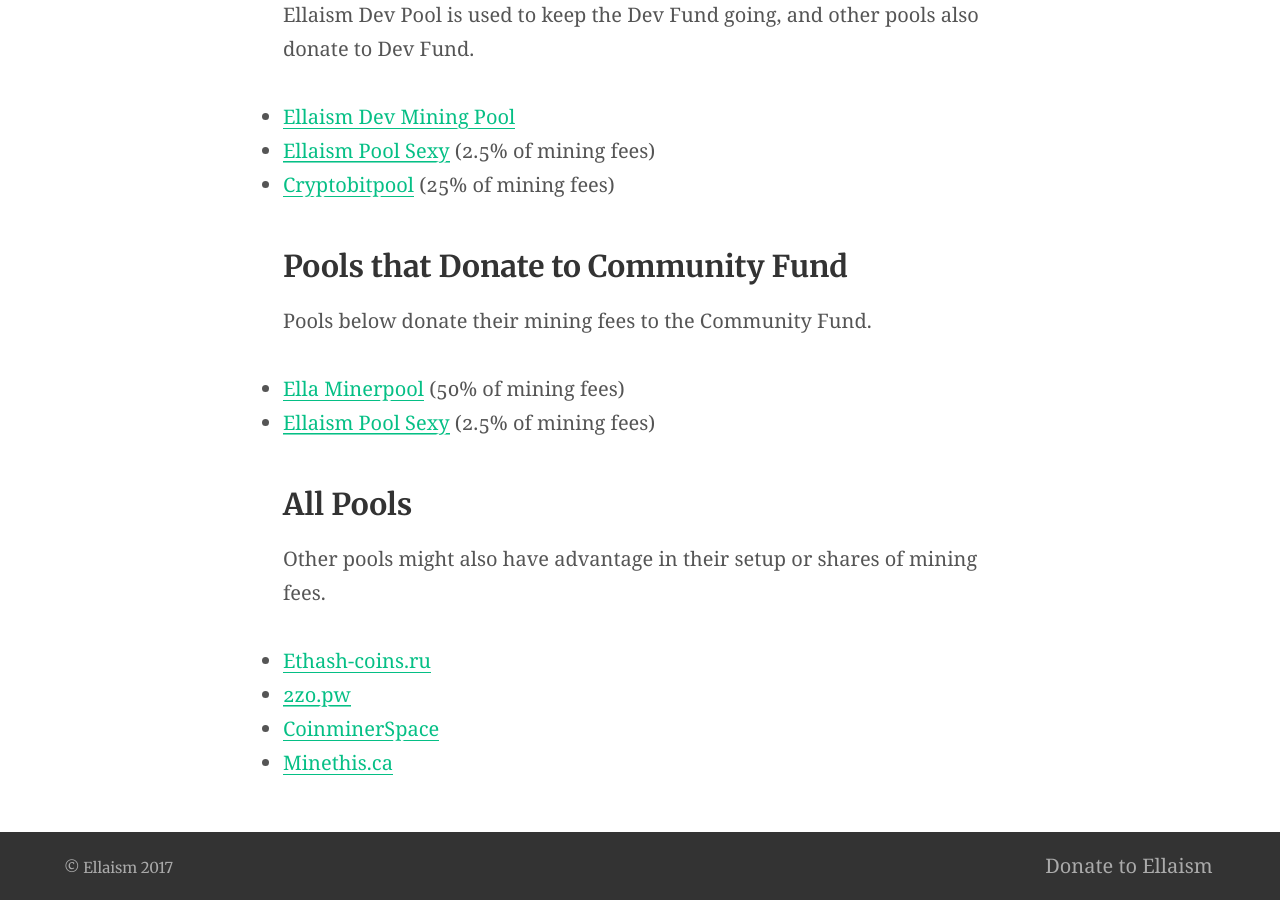
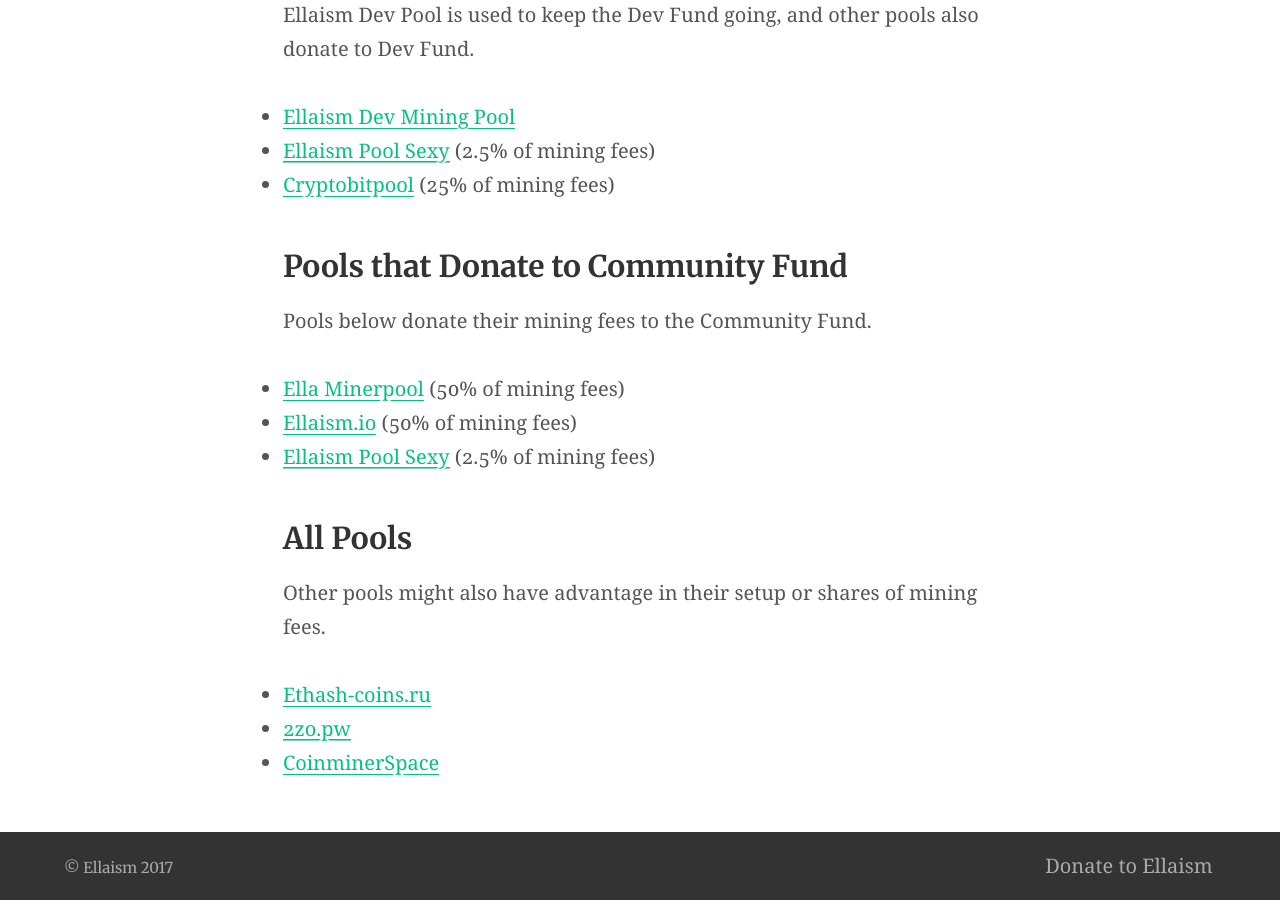
Before and after one commit to ellaism/ellaism.org, a Jekyll site: the page built from mining.md, in a window 1280 px wide and 900 px high, scrolled down 929 px. Built offline with Jekyll 4.4.1, drawn with Linux system fonts in a browser that asks for light colours; our own code applies the rules of GitHub Pages for plain Markdown files.

Commit message:
pool update

```diff
--- a/mining.md
+++ b/mining.md
@@ -39,7 +39,9 @@
 Pools below donate their mining fees to the Community Fund.
 
 * [Ella Minerpool](http://ella.minerpool.net) (50% of mining fees)
+* [Ellaism.io](http://pool.ellaism.io) (50% of mining fees)
 * [Ellaism Pool Sexy](http://ella.pool.sexy) (2.5% of mining fees)
+
 
 ### All Pools
 
@@ -48,4 +50,3 @@
 * [Ethash-coins.ru](http://ella.ethash-coins.ru)
 * [2zo.pw](http://ellaism.2zo.pw)
 * [CoinminerSpace](http://ella.coinminer.space)
-* [Minethis.ca](http://ella.minethis.ca)
```
